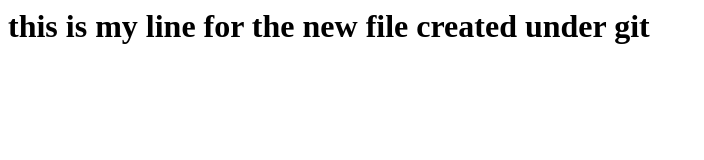
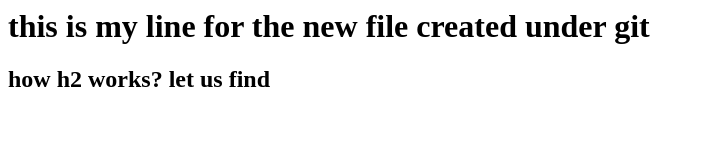
Before and after one commit to bakar-123/fordocker2, a plain HTML site: page index.html in a window 1280 px wide. Shown: the whole page, without its empty margins (0-704 px from the left). Drawn offline with Linux system fonts and the light colour scheme.

Commit message:
again update3

```diff
--- a/index.html
+++ b/index.html
@@ -1 +1,2 @@
 <h1>this is my line for the new file created under git</h1>
+<h2>how h2 works? let us find</h2>
```
